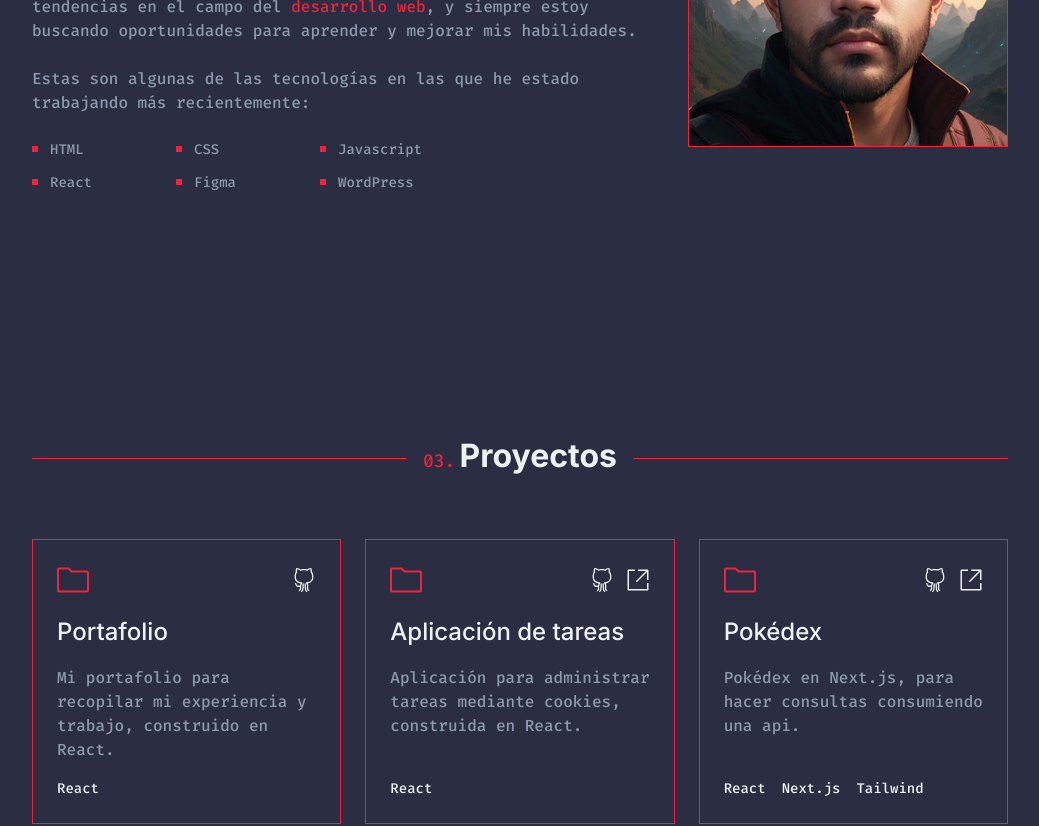
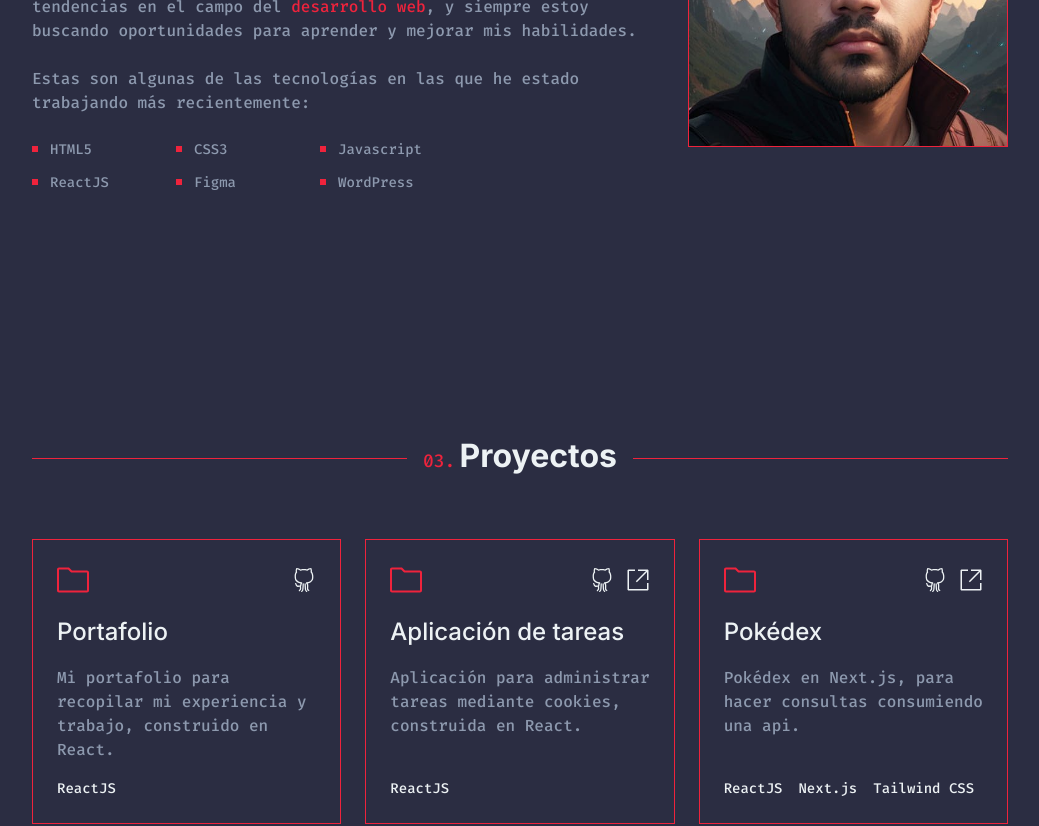
Before and after one commit to carlosamarto/portfolio, a React (Vite) app: page / in a window 1280 px wide. Shown: the part 1240-2066 px from the top of the page, without its empty margins (120-1159 px from the left). Built offline with nearby package versions, Linux system fonts and the light colour scheme.

Commit message:
Update/WPI: Resume and mock

```diff
--- a/index.html
+++ b/index.html
@@ -35,6 +35,6 @@
 	<body class="body">
 		<div class="main" id="main"></div>
 
-		<script type="module" src="./src/index.jsx"></script>
+		<script type="module" src="./src/Main.jsx"></script>
 	</body>
 </html>
--- a/src/Mocks/index.js
+++ b/src/Mocks/index.js
@@ -23,10 +23,10 @@ export const content = {
 			description:
 				"With a strong background in <strong class='about__strong'>computer engineering</strong>, Over the past two years, I have been able to work with companies, where I have applied my skills in technologies such as <strong class='about__strong'>HTML</strong>, <strong class='about__strong'>CSS</strong>, <strong class='about__strong'>JavaScript</strong>.<br /><br /> My focus is on creating attractive and intuitive user interfaces. I am passionate about keeping up with the latest trends in the field of <strong class='about__strong'>web development</strong>, and I'm always looking for opportunities to learn and improve my skills.<br /><br /> These are some of the technologies I've been working on the most recently:",
 			technologies: [
-				{ technologyName: "HTML" },
-				{ technologyName: "CSS" },
+				{ technologyName: "HTML5" },
+				{ technologyName: "CSS3" },
 				{ technologyName: "Javascript" },
-				{ technologyName: "React" },
+				{ technologyName: "ReactJS" },
 				{ technologyName: "Figma" },
 				{ technologyName: "WordPress" },
 			],
@@ -41,28 +41,28 @@ export const content = {
 					github: "https://github.com/carlosmrtzor/portfolio",
 					title: "Portfolio",
 					description: "My personal portfolio to collect my experience and work, built in React.",
-					technologies: ["React"],
+					technologies: ["ReactJS"],
 				},
 				{
 					website: "http://task-app-lovat.vercel.app/",
 					github: "https://github.com/carlosmrtzor/task-app",
 					title: "Task App",
 					description: "Application to manage tasks efficiently using cookies, built on React.",
-					technologies: ["React"],
+					technologies: ["ReactJS"],
 				},
 				{
 					website: "https://pokedex-app-rouge.vercel.app/",
 					github: "https://github.com/carlosmrtzodev/pokedex-app",
 					title: "Pokédex",
 					description: "Pokédex in Next.js to make consults by consuming an api.",
-					technologies: ["React", "Next.js", "Tailwind"],
+					technologies: ["ReactJS", "Next.js", "Tailwind CSS"],
 				},
 				{
 					website: "https://tic-tac-toe-five-rosy.vercel.app/",
 					github: "https://github.com/carlosmrtzor/tic-tac-toe",
 					title: "Tic Tac Toe",
 					description: "Tic Tac Toe Game in React using useEffect and LocalStorage, from Midudev's course.",
-					technologies: ["React"],
+					technologies: ["ReactJS"],
 				},
 				{
 					website: "https://dominiquepanczuch.com/",
@@ -129,10 +129,10 @@ export const content = {
 			description:
 				"Con una sólida formación en <strong class='about__strong'>ingeniería informática</strong>, en los últimos dos años he podido trabajar con empresas, donde he aplicado mis habilidades en tecnologías como <strong class='about__strong'>HTML</strong>, <strong class='about__strong'>CSS</strong>, <strong class='about__strong'>JavaScript</strong>.<br /><br />Mi enfoque es crear interfaces de usuario atractivas e intuitivas. Me apasiona mantenerme al día con las últimas tendencias en el campo del <strong class='about__strong'>desarrollo web</strong>, y siempre estoy buscando oportunidades para aprender y mejorar mis habilidades.<br /><br /> Estas son algunas de las tecnologías en las que he estado trabajando más recientemente:",
 			technologies: [
-				{ technologyName: "HTML" },
-				{ technologyName: "CSS" },
+				{ technologyName: "HTML5" },
+				{ technologyName: "CSS3" },
 				{ technologyName: "Javascript" },
-				{ technologyName: "React" },
+				{ technologyName: "ReactJS" },
 				{ technologyName: "Figma" },
 				{ technologyName: "WordPress" },
 			],
@@ -147,28 +147,28 @@ export const content = {
 					github: "https://github.com/carlosmrtzor/portfolio",
 					title: "Portafolio",
 					description: "Mi portafolio para recopilar mi experiencia y trabajo, construido en React.",
-					technologies: ["React"],
+					technologies: ["ReactJS"],
 				},
 				{
 					website: "http://task-app-lovat.vercel.app/",
 					github: "https://github.com/carlosmrtzor/task-app",
 					title: "Aplicación de tareas",
 					description: "Aplicación para administrar tareas mediante cookies, construida en React.",
-					technologies: ["React"],
+					technologies: ["ReactJS"],
 				},
 				{
 					website: "https://pokedex-app-rouge.vercel.app/",
 					github: "https://github.com/carlosmrtzodev/pokedex-app",
 					title: "Pokédex",
 					description: "Pokédex en Next.js, para hacer consultas consumiendo una api.",
-					technologies: ["React", "Next.js", "Tailwind"],
+					technologies: ["ReactJS", "Next.js", "Tailwind CSS"],
 				},
 				{
 					website: "https://tic-tac-toe-five-rosy.vercel.app/",
 					github: "https://github.com/carlosmrtzor/tic-tac-toe",
 					title: "Tic Tac Toe",
 					description: "Juego Tic Tac Toe en React usando useEffect y LocalStorage, del curso de Midudev.",
-					technologies: ["React"],
+					technologies: ["ReactJS"],
 				},
 				{
 					website: "https://dominiquepanczuch.com/",
```
Also changed, not shown: src/Main.jsx (renamed from src/index.jsx), 2 other files (tests, documents, lock files or other folders).
